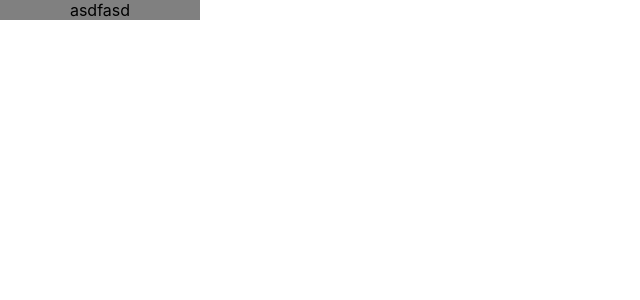
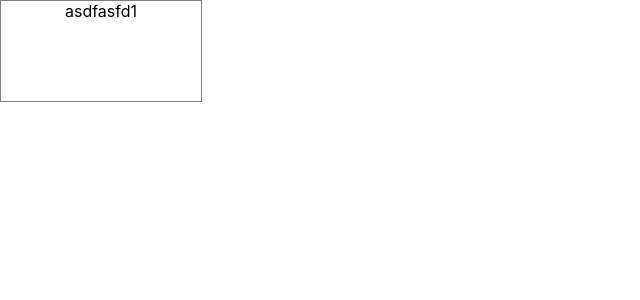
Before and after one commit to Roman1510/react-spa-ts, a React (Create React App) app: page / in a window 1280 px wide. Shown: the top 300 px of the page, without its empty margins (0-640 px from the left). Built offline with nearby package versions, Linux system fonts and the light colour scheme.

Commit message:
one more eslint fix

```diff
--- a/src/App.tsx
+++ b/src/App.tsx
@@ -1,10 +1,12 @@
 import './App.css'
-import Card from './components/Card'
+import Card, { CardVariant } from './components/Card'
 
 function App() {
   return (
     <div className="App">
-      <Card width="200px" height="100px" />
+      <Card width="200px" height="100px" variant={CardVariant.outlined}>
+        asdfasfd1
+      </Card>
     </div>
   )
 }
--- a/src/components/Card.tsx
+++ b/src/components/Card.tsx
@@ -1,10 +1,29 @@
-interface CardProps {
-  width: string
-  height: string
+import React, { FC } from 'react'
+export enum CardVariant {
+  outlined = 'outlined',
+  primary = 'primary',
 }
 
-const Card = ({ width, height }: CardProps) => {
-  return <div style={{ width, background: 'grey' }}>asdfasd</div>
+interface CardProps {
+  width?: string
+  height?: string
+  variant?: CardVariant
+  children?: React.ReactChild | React.ReactNode
+}
+
+const Card: FC<CardProps> = ({ width, height, variant, children }) => {
+  return (
+    <div
+      style={{
+        width,
+        height,
+        border: variant === CardVariant.outlined ? '1px solid gray' : 'none',
+        background: variant === CardVariant.primary ? 'lightgray' : '',
+      }}
+    >
+      {children}
+    </div>
+  )
 }
 
 export default Card
```
Also changed, not shown: .eslintrc.js.
